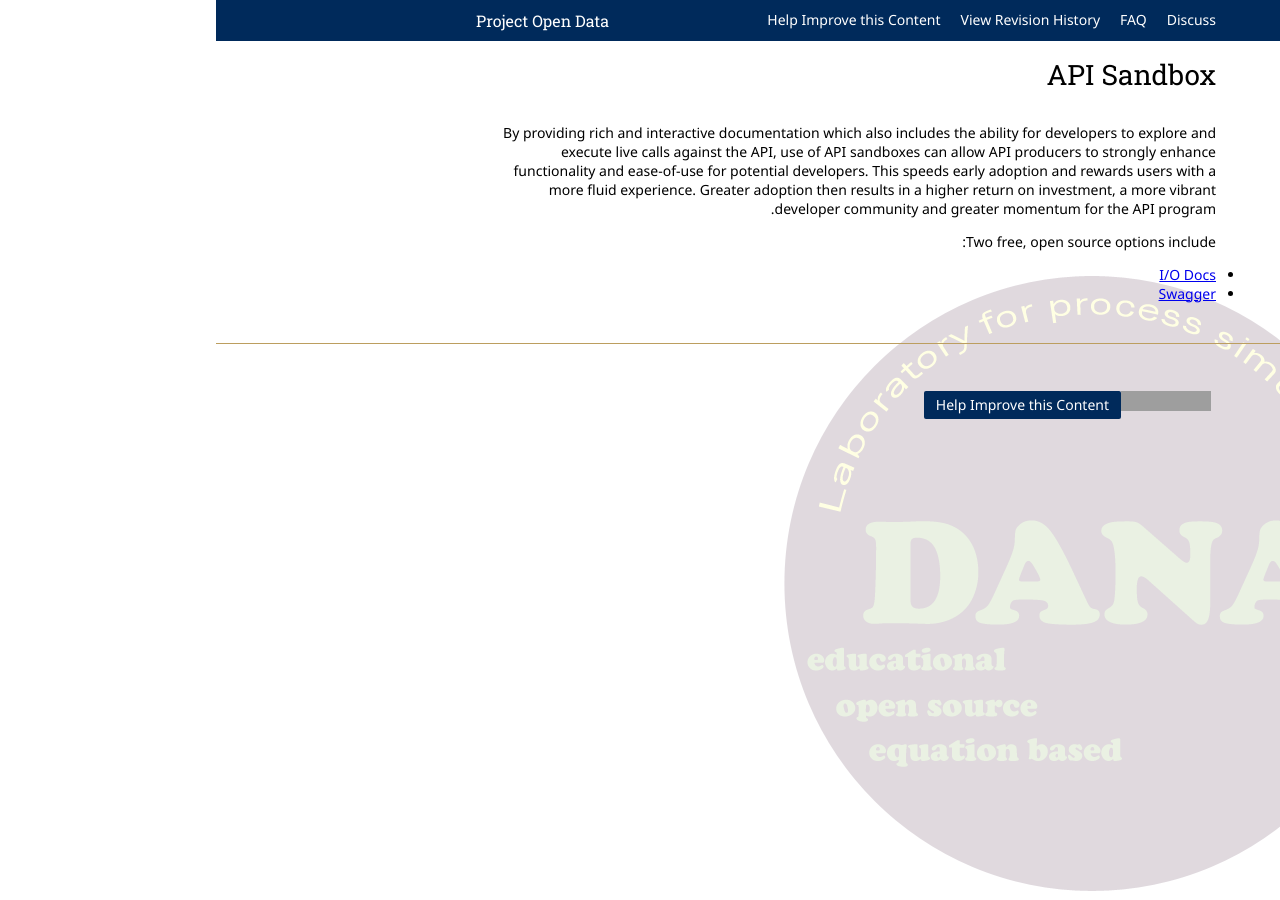
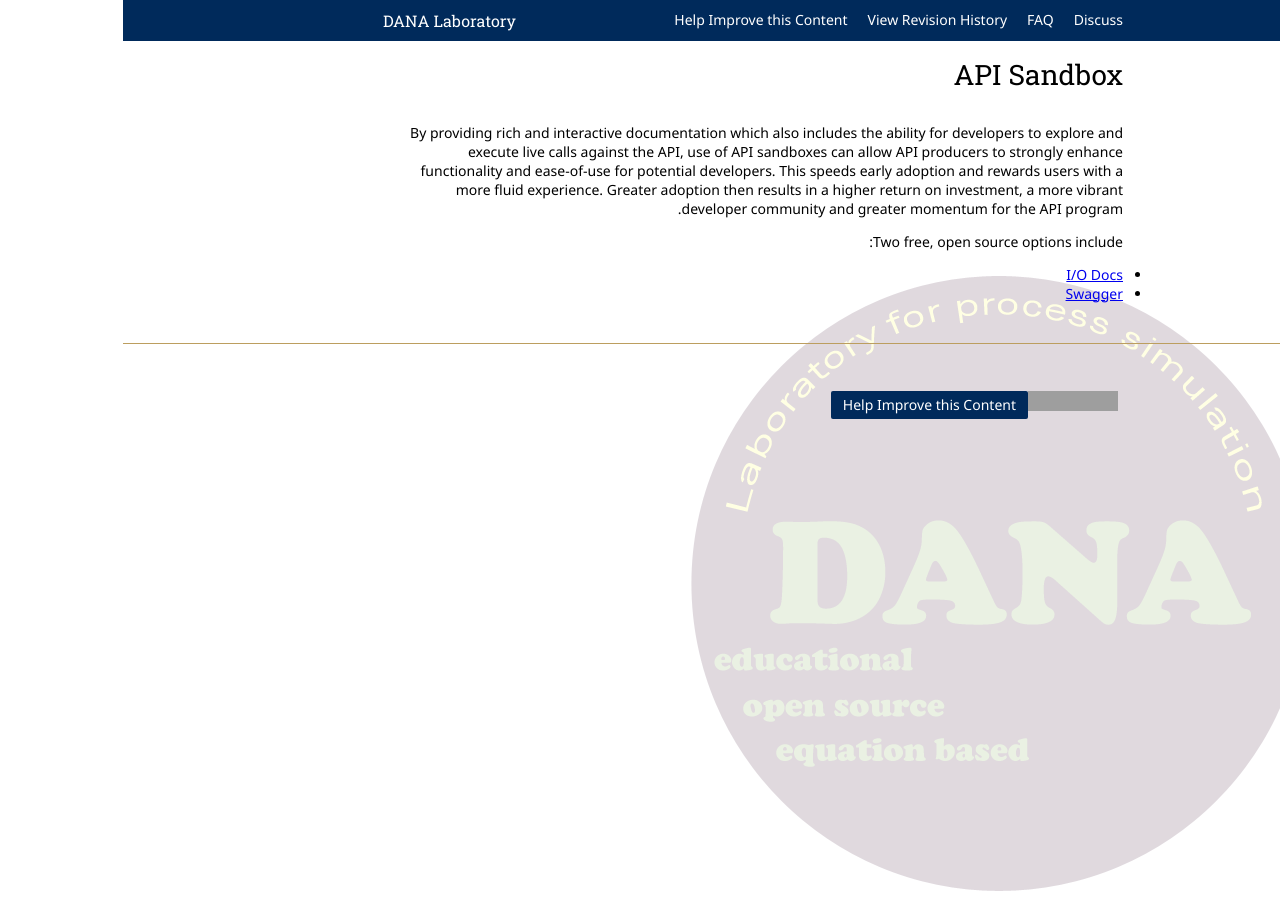
Before and after one commit to vimalaad/vimalaad.github.io, a Jekyll site: the page built from api-sandbox.md, in a window 1280 px wide. Built offline with Jekyll 4.4.1, drawn with Linux system fonts in a browser that asks for light colours; nearby versions of some CDN libraries; grey boxes are pictures that could not be loaded.

Commit message:
Updated header.html

```diff
--- a/_includes/header.html
+++ b/_includes/header.html
@@ -34,12 +34,11 @@
           <div class="navbar navbar-inverse">
             <div class="navbar-inner">
               <a class="btn btn-navbar" data-toggle="collapse" data-target=".nav-collapse">
-                <span class="icon-bar">test1</span>
-                <span class="icon-bar">test2</span>
-                <span class="icon-bar">test3</span>
-              iuyweioruywqoieruyqwoieur
+                <span class="icon-bar"></span>
+                <span class="icon-bar"></span>
+                <span class="icon-bar"></span>
               </a>
-              <a class="brand" href="{{ site.root_url }}/">Project Open Data</a>
+              <a class="brand" href="{{ site.root_url }}/">DANA Laboratory</a>
               <div class="nav-collapse collapse">
                 <ul class="nav pull-right">
                   <li><a href="{{ edit_url }}">Help Improve this Content</a></li>
```
